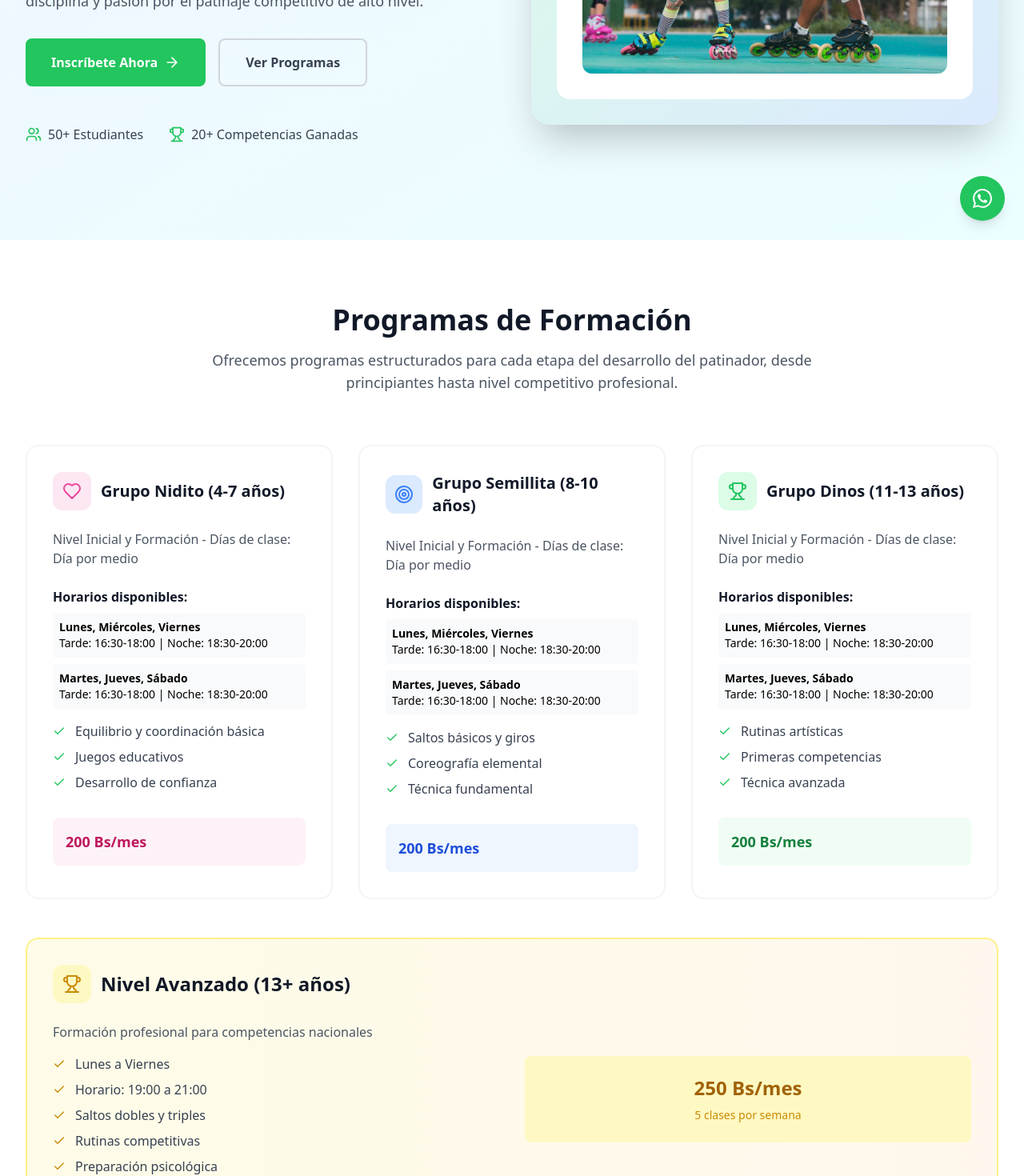
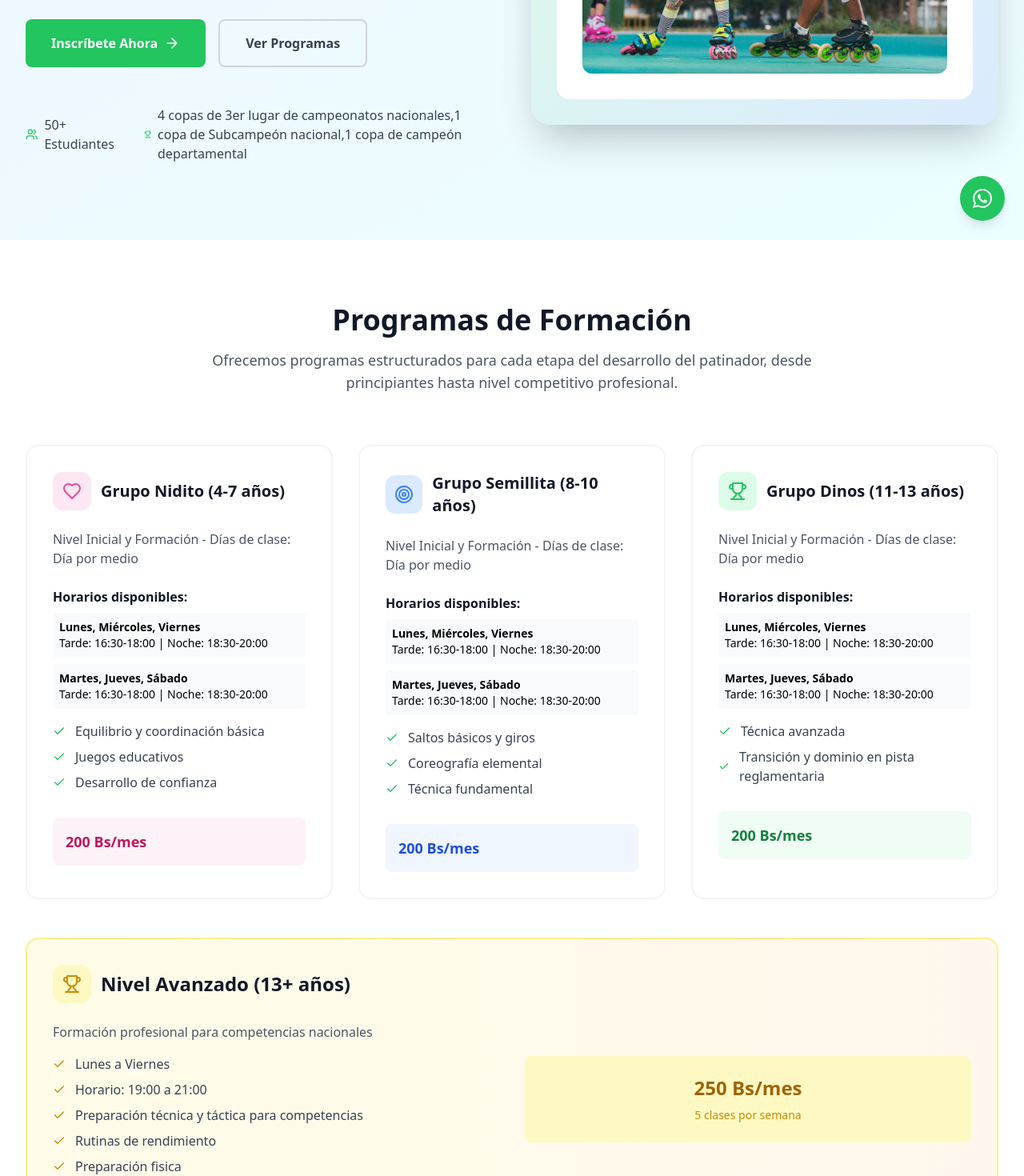
Before and after one commit to RaulOrtiz99/escuela-de-patinaje, a React (Vite) app: page / in a window 1280 px wide. Shown: the part 500-1970 px from the top of the page at 80% size. Built offline with nearby package versions, Linux system fonts and the light colour scheme.

Commit message:
corrigiendo a ver si de una vez ya esta

```diff
--- a/src/App.tsx
+++ b/src/App.tsx
@@ -106,7 +106,7 @@ const App: React.FC = () => {
             <div className="flex items-center space-x-3">
               <div className="w-10 h-12 bg-white-500 rounded-full flex items-center justify-center overflow-hidden">
                 <img
-                  src="/assets/logoheader.png"
+                  src="/assets/eliteclublogo.jpg"
                   alt="Logo Club Patín Elite"
                   className="w-8 h-8 object-contain"
                 />
@@ -241,7 +241,8 @@ const App: React.FC = () => {
                 <div className="flex items-center gap-2">
                   <Trophy className="text-green-500" size={20} />
                   <span className="text-gray-700 font-medium">
-                    20+ Competencias Ganadas
+                    4 copas de 3er lugar de campeonatos nacionales,1 copa de
+                    Subcampeón nacional,1 copa de campeón departamental
                   </span>
                 </div>
               </div>
@@ -427,17 +428,19 @@ const App: React.FC = () => {
                   </div>
                 </div>
                 <div className="space-y-2">
+                  {/* <div className="flex items-center gap-3">
+                    <Check className="text-green-500" size={16} />
+                    <span className="text-gray-700">Rutinas artísticas</span>
+                  </div> */}
                   <div className="flex items-center gap-3">
                     <Check className="text-green-500" size={16} />
-                    <span className="text-gray-700">Rutinas artísticas</span>
+                    <span className="text-gray-700">Técnica avanzada </span>
                   </div>
                   <div className="flex items-center gap-3">
                     <Check className="text-green-500" size={16} />
-                    <span className="text-gray-700">Primeras competencias</span>
-                  </div>
-                  <div className="flex items-center gap-3">
-                    <Check className="text-green-500" size={16} />
-                    <span className="text-gray-700">Técnica avanzada</span>
+                    <span className="text-gray-700">
+                      Transición y dominio en pista reglamentaria
+                    </span>
                   </div>
                 </div>
               </div>
@@ -481,20 +484,18 @@ const App: React.FC = () => {
                     <div className="flex items-center gap-3">
                       <Check className="text-yellow-600" size={16} />
                       <span className="text-gray-700">
-                        Saltos dobles y triples
+                        Preparación técnica y táctica para competencias
                       </span>
                     </div>
                     <div className="flex items-center gap-3">
                       <Check className="text-yellow-600" size={16} />
                       <span className="text-gray-700">
-                        Rutinas competitivas
+                        Rutinas de rendimiento
                       </span>
                     </div>
                     <div className="flex items-center gap-3">
                       <Check className="text-yellow-600" size={16} />
-                      <span className="text-gray-700">
-                        Preparación psicológica
-                      </span>
+                      <span className="text-gray-700">Preparación fisica</span>
                     </div>
                   </div>
                 </div>
@@ -730,8 +731,8 @@ const App: React.FC = () => {
                 Director Académico - Preparador Técnico
               </p>
               <p className="text-gray-600 leading-relaxed">
-                Campeón Nacional de patinaje, Campeón Panamericano de patinaje
-                de velocidad, miembro de la selección nacional de patinaje.
+                seleccionado a 7 campeonatos internacional y un mundial de
+                patinaje de velocidad premio a la victoria ALADA
               </p>
             </div>
 
@@ -759,7 +760,7 @@ const App: React.FC = () => {
             <div className="bg-white rounded-2xl p-8 text-center hover:shadow-xl transition-all">
               <div className="w-24 h-24 bg-gray-200 rounded-full mx-auto mb-6 overflow-hidden">
                 <img
-                  src="/assets/imagelist5.jpg"
+                  src="/assets/imagelist6.jpg"
                   alt="Belen Zambrana Pedraza"
                   className="w-full h-full object-cover"
                 />
@@ -780,7 +781,7 @@ const App: React.FC = () => {
             <div className="bg-white rounded-2xl p-8 text-center hover:shadow-xl transition-all">
               <div className="w-24 h-24 bg-gray-200 rounded-full mx-auto mb-6 overflow-hidden">
                 <img
-                  src="/assets/imagelist6.jpg"
+                  src="/assets/imagelist5.jpg"
                   alt="Dorca Avigail Choque Cruz"
                   className="w-full h-full object-cover"
                 />
@@ -957,14 +958,33 @@ const App: React.FC = () => {
                 <span>Facebook</span>
               </a>
               <a
+                href="https://www.instagram.com/clubpatin_elite/"
+                target="_blank"
+                rel="noopener noreferrer"
+                className="flex items-center gap-2 text-gray-300 hover:text-white transition-colors"
+              >
+                <Instagram size={24} />
+                <span>Instagram</span>
+              </a>
+              <a
                 href="https://www.tiktok.com/@makipatin.elite_club"
                 target="_blank"
                 rel="noopener noreferrer"
                 className="flex items-center gap-2 text-gray-300 hover:text-white transition-colors"
               >
-                <Instagram size={24} />
-                <span>TikTok</span>
+                <svg
+                xmlns="http://www.w3.org/2000/svg"
+                width="24"
+                height="24"
+                viewBox="0 0 24 24"
+                fill="currentColor"
+                className="text-white"
+              >
+                <path d="M19.59 6.69a4.83 4.83 0 0 1-3.77-4.25V2h-3.45v13.67a2.89 2.89 0 0 1-5.2 1.74 2.89 2.89 0 0 1 2.31-4.64 2.93 2.93 0 0 1 .88.13V9.4a6.84 6.84 0 0 0-1-.05A6.33 6.33 0 0 0 5 20.1a6.34 6.34 0 0 0 10.86-4.43v-7a8.16 8.16 0 0 0 4.77 1.52v-3.4a4.85 4.85 0 0 1-1-.1z" />
+              </svg>
+                <span>Tiktok</span>
               </a>
+
             </div>
           </div>
 
@@ -972,7 +992,7 @@ const App: React.FC = () => {
             <p className="mb-2">
               © 2025 Club Elite. Todos los derechos reservados.
             </p>
-            <p>Desarrollando talentos en el patinaje artístico desde 2010</p>
+            <p>Desarrollando talento de patinaje en línea desde 2015</p>
           </div>
         </div>
       </footer>
```
Also changed, not shown: public/assets/eliteclublogo.jpg (added).
